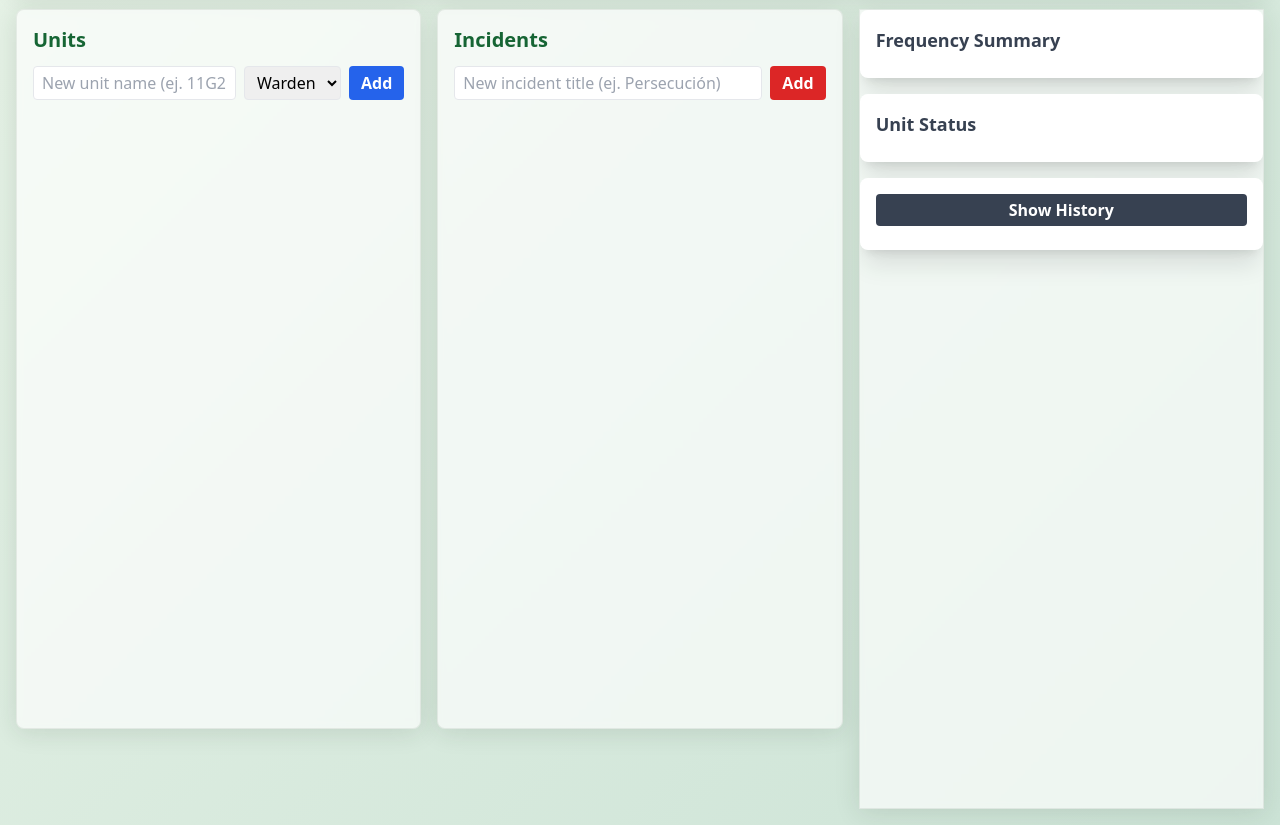
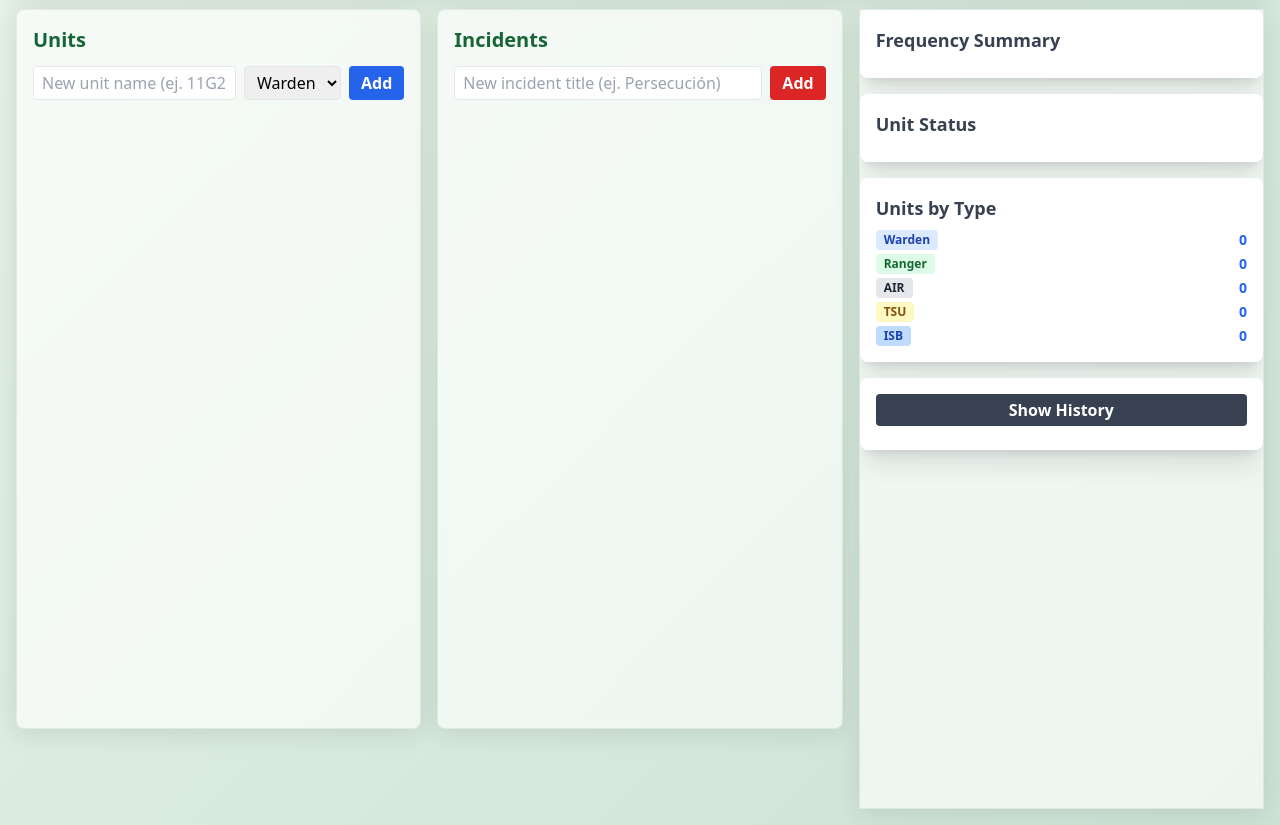
Before and after one commit to hgabrieler-max/Panel-de-Control-SRE, a plain HTML site: page index.html in a window 1280 px wide. Shown: the part 93-918 px from the top of the page. Drawn offline with nearby package versions, Linux system fonts and the light colour scheme.

Commit message:
Update index.html

```diff
--- a/index.html
+++ b/index.html
@@ -74,6 +74,12 @@
                 <h3 class="text-lg font-bold mb-2 text-gray-700">Unit Status</h3>
                 <ul id="statusSummary" class="text-sm space-y-1">
                     </ul>
+            </div>
+
+            <div class="bg-white shadow-xl rounded-lg p-4">
+                <h3 class="text-lg font-bold mb-2 text-gray-700">Units by Type</h3>
+                <ul id="unitTypeSummary" class="text-sm space-y-1">
+                </ul>
             </div>
 
             <!-- Historial: nuevo panel añadido aquí -->
@@ -350,6 +356,22 @@
                 });
                 statusContainer.innerHTML = Object.entries(statusCount).map(([status, count]) =>
                     `<li>${status}: <strong class="text-blue-600">${count}</strong> units</li>`
+                ).join('');
+            }
+
+            // Resumen por Tipo de Unidad
+            const typeContainer = document.getElementById('unitTypeSummary');
+            if (typeContainer) {
+                const typeCount = {};
+                units.forEach(u => {
+                    typeCount[u.type] = (typeCount[u.type] || 0) + 1;
+                });
+                // Mostrar todos los tipos de unidades, incluso los que tienen 0
+                typeContainer.innerHTML = unitTypes.map(type =>
+                    `<li class="flex justify-between">
+                        <span class="inline-block px-2 py-0.5 rounded text-xs font-semibold ${typeColors[type]}">${type}</span>
+                        <strong class="text-blue-600">${typeCount[type] || 0}</strong>
+                    </li>`
                 ).join('');
             }
         }
@@ -698,5 +720,4 @@
         });
     </script>
 </body>
-
 </html>
```
